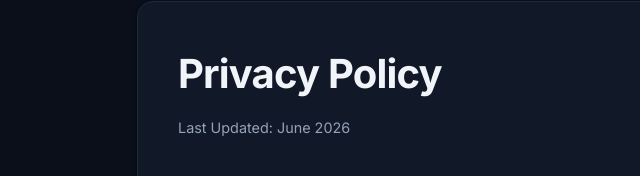
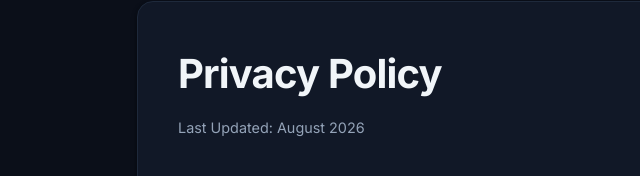
Before and after one commit to vnot01/vnot-workspace, a plain HTML site: page privacy.html in a window 1280 px wide. Shown: the part 136-312 px from the top of the page, 103-743 px from the left. Drawn offline with Linux system fonts and the light colour scheme.

Commit message:
Update Last Updated date to August 2026

```diff
--- a/privacy.html
+++ b/privacy.html
@@ -22,7 +22,7 @@
     <main class="main-content container">
         <article class="legal-content">
             <h1 class="legal-title">Privacy Policy</h1>
-            <p class="legal-updated">Last Updated: June 2026</p>
+            <p class="legal-updated">Last Updated: August 2026</p>
 
             <section class="legal-section">
                 <h2>1. Introduction</h2>
```
Also changed, not shown: terms.html (+1 -1 lines).
